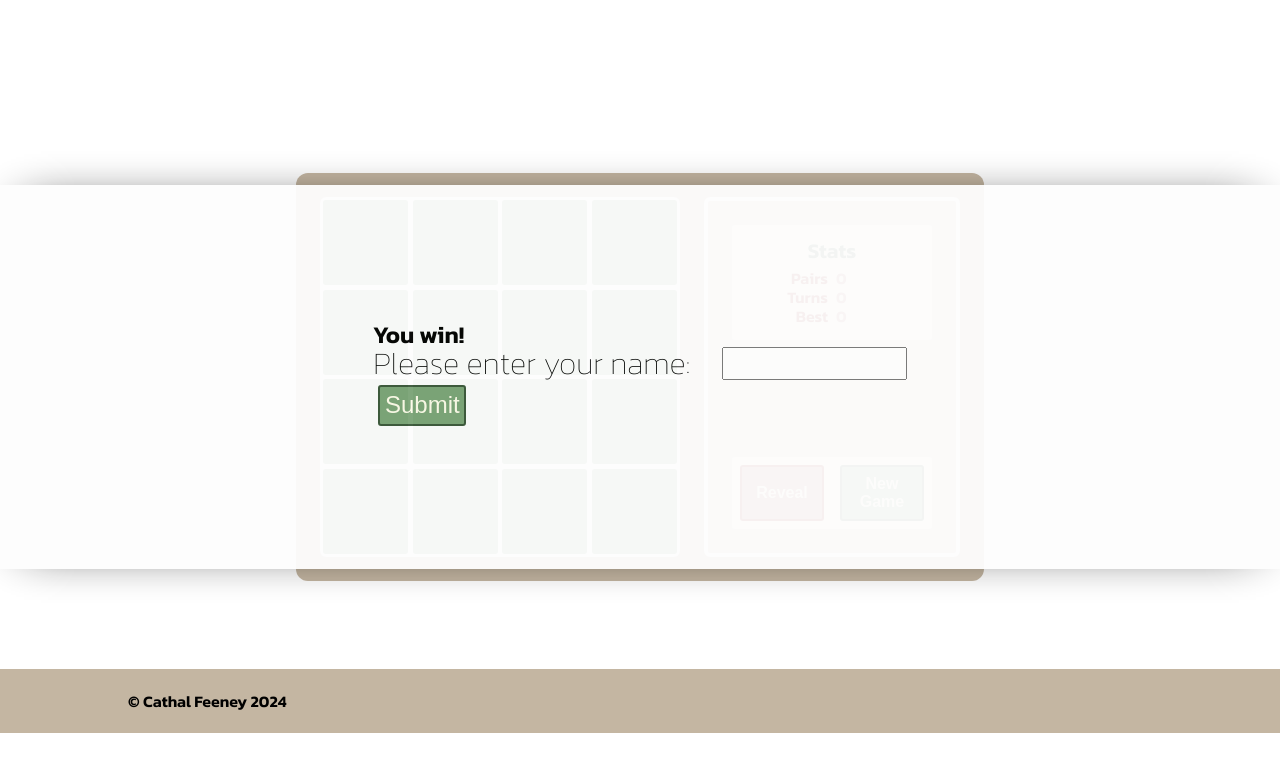
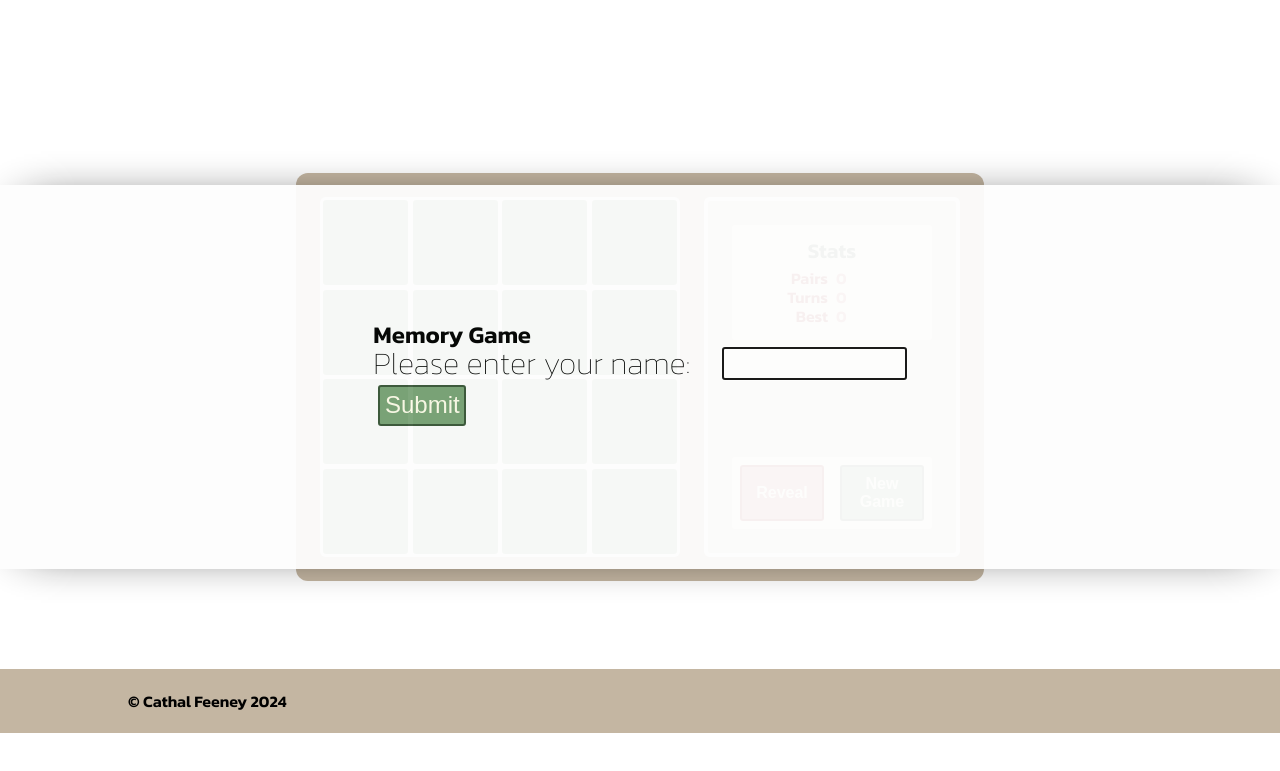
Before and after one commit to CFeeney333/MemoryGame, a plain HTML site: page index.html in a window 1280 px wide. Shown: the part 67-838 px from the top of the page. Drawn offline with Linux system fonts and the light colour scheme.

Commit message:
Refactor the form html

```diff
--- a/index.html
+++ b/index.html
@@ -49,10 +49,10 @@
     </div>
     <form>
         <fieldset>
-            <legend>You win!</legend>
+            <legend>Memory Game</legend>
             <div id="form-content">
                 <label for="name">Please enter your name:</label>
-                <input type="text" name="name" id="name">
+                <input type="text" name="name" id="name" required autofocus>
             </div>
             <input type="submit" value="Submit" id="submit-button">
         </fieldset>
```
